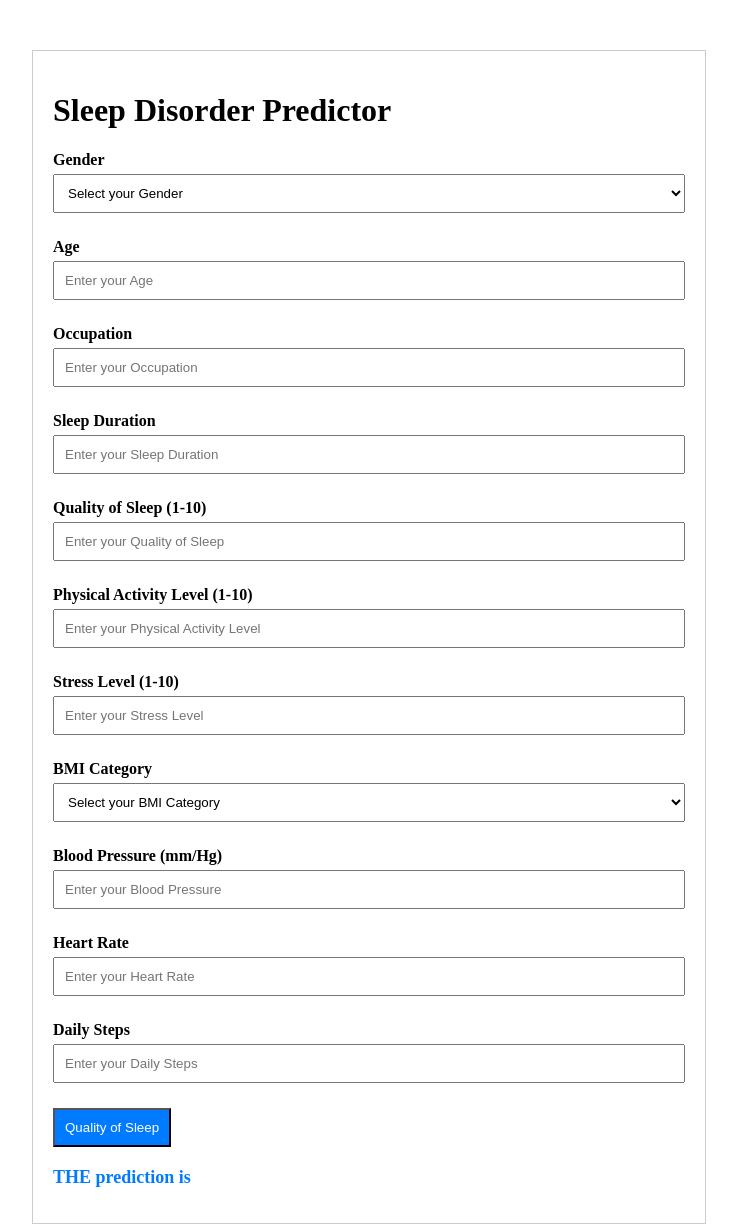
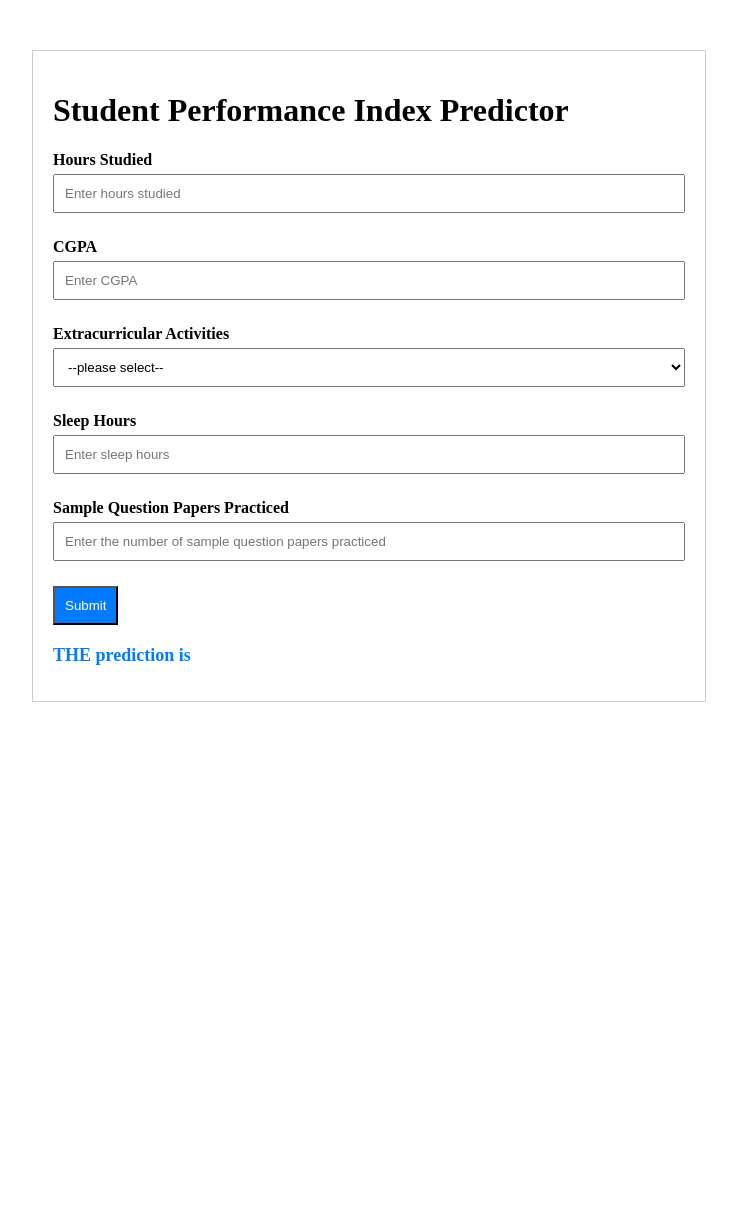
Before and after one commit to 26Kenn07/Student-Performace-Prediction, a Flask app: page /predictdata in a window 1280 px wide. Shown: the whole page, without its empty margins (271-1008 px from the left). After the commit the page ends 702 px from the top, so only its background shows below. Run offline with Flask 3, Linux system fonts and the light colour scheme.

Commit message:
templates/home.html

```diff
--- a/templates/home.html
+++ b/templates/home.html
@@ -40,88 +40,56 @@
             color: #007bff;
         }
     </style>
+
+    <script>
+        function validateForm() {
+            var extracurricularActivities = document.getElementById("extracurricularActivities").value;
+
+            if (extracurricularActivities === "none") {
+                alert("Please select a valid option for Extracurricular Activities.");
+                return false;
+            }
+
+            return true;
+        }
+    </script>
 </head>
 
 <body>
     <div class="login">
-        <h1>Sleep Disorder Predictor</h1>
+        <h1>Student Performance Index Predictor</h1>
 
-        <form action="{{ url_for('predict_datapoint')}}" method="post">
+        <form action="{{ url_for('predict_datapoint')}}" method="post" onsubmit="return validateForm()">
             <div class="mb-3">
-                <label class="form-label">Gender</label>
-                <select class="form-control" name="Gender" placeholder="Select your Gender" required>
-                    <option class="placeholder" selected disabled value="">Select your Gender</option>
-                    <option value="male">
-                        Male
-                    </option>
-                    <option value="female">
-                        Female
-                    </option>
+                <label class="form-label">Hours Studied</label>
+                <input class="form-control" type="number" name="Hours_Studied" placeholder="Enter hours studied" min="0" step="0.5"
+                    required />
+            </div>
+            <div class="mb-3">
+                <label class="form-label">CGPA</label>
+                <input class="form-control" type="number" name="CGPA" placeholder="Enter CGPA" min="0" max="10" step="0.1"
+                    required />
+            </div>
+            <div class="mb-3">
+                <label class="form-label">Extracurricular Activities</label>
+                <select class="form-control" name="Extracurricular_Activities" id="extracurricularActivities" placeholder="--please select--" required>
+                    <option value="none">--please select--</option>
+                    <option value="yes">Yes</option>
+                    <option value="no">No</option>
                 </select>
             </div>
             <div class="mb-3">
-                <label class="form-label">Age</label>
-                <input class="form-control" type="number" name="Age" placeholder="Enter your Age" min="0" required />
-            </div>
-            <div class="mb-3">
-                <label class="form-label">Occupation</label>
-                <input class="form-control" type="text" name="Occupation" placeholder="Enter your Occupation" required />
-            </div>
-            <div class="mb-3">
-                <label class="form-label">Sleep Duration</label>
-                <input class="form-control" type="number" name="Sleep_Duration" placeholder="Enter your Sleep Duration"
-                    min="0" required />
-            </div>
-            <div class="mb-3">
-                <label class="form-label">Quality of Sleep (1-10)</label>
-                <input class="form-control" type="number" name="Quality_of_Sleep" placeholder="Enter your Quality of Sleep"
-                    min="1" max="10" required />
-            </div>
-            <div class="mb-3">
-                <label class="form-label">Physical Activity Level (1-10)</label>
-                <input class="form-control" type="number" name="Physical_Activity_Level"
-                    placeholder="Enter your Physical Activity Level" min="1" max="10" required />
-            </div>
-            <div class="mb-3">
-                <label class="form-label">Stress Level (1-10)</label>
-                <input class="form-control" type="number" name="Stress_Level" placeholder="Enter your Stress Level"
-                    min="1" max="10" required />
-            </div>
-            <div class="mb-3">
-                <label class="form-label">BMI Category</label>
-                <select class="form-control" name="BMI_Category" placeholder="Select your BMI Category" required>
-                    <option class="placeholder" selected disabled value="">Select your BMI Category</option>
-                    <option value="Overweight">
-                        Overweight
-                    </option>
-                    <option value="Normal">
-                        Normal
-                    </option>
-                    <option value="Obese">
-                        Obese
-                    </option>
-                    <option value="Normal Weight">
-                        Normal Weight
-                    </option>
-                </select>
-            </div>
-            <div class="mb-3">
-                <label class="form-label">Blood Pressure (mm/Hg)</label>
-                <input class="form-control" type="text" name="Blood_Pressure" placeholder="Enter your Blood Pressure"
+                <label class="form-label">Sleep Hours</label>
+                <input class="form-control" type="number" name="Sleep_Hours" placeholder="Enter sleep hours" min="0"
                     required />
             </div>
             <div class="mb-3">
-                <label class="form-label">Heart Rate</label>
-                <input class="form-control" type="number" name="Heart_Rate" placeholder="Enter your Heart Rate" min="0"
-                    required />
+                <label class="form-label">Sample Question Papers Practiced</label>
+                <input class="form-control" type="number" name="Sample_Question_Papers_Practiced"
+                    placeholder="Enter the number of sample question papers practiced" min="0" required />
             </div>
             <div class="mb-3">
-                <label class="form-label">Daily Steps</label>
-                <input class="form-control" type="number" name="Daily_Steps" placeholder="Enter your Daily Steps"
-                    min="0" required />
-            </div>
-            <div class="mb-3">
-                <input class="btn btn-primary" type="submit" value="Quality of Sleep" required />
+                <input class="btn btn-primary" type="submit" value="Submit" required />
             </div>
         </form>
         <h2>
```
